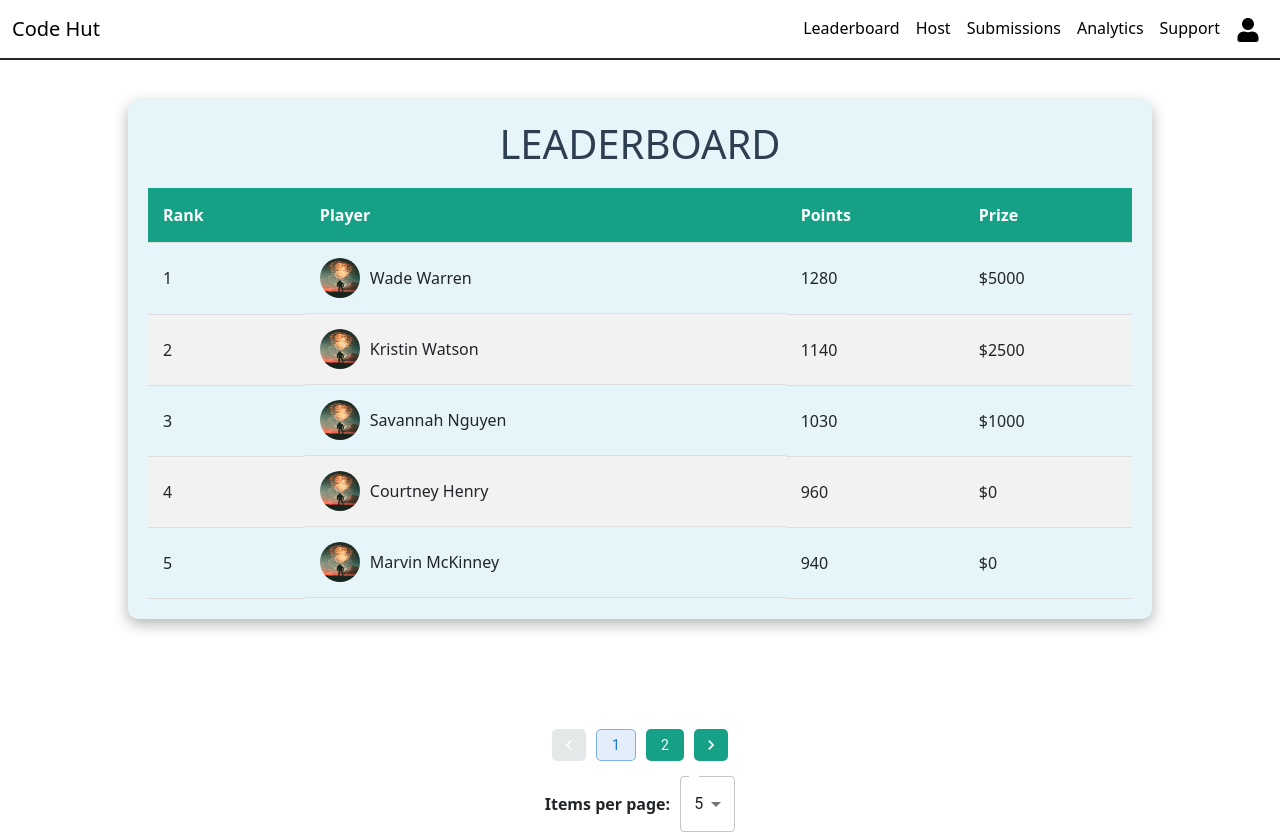
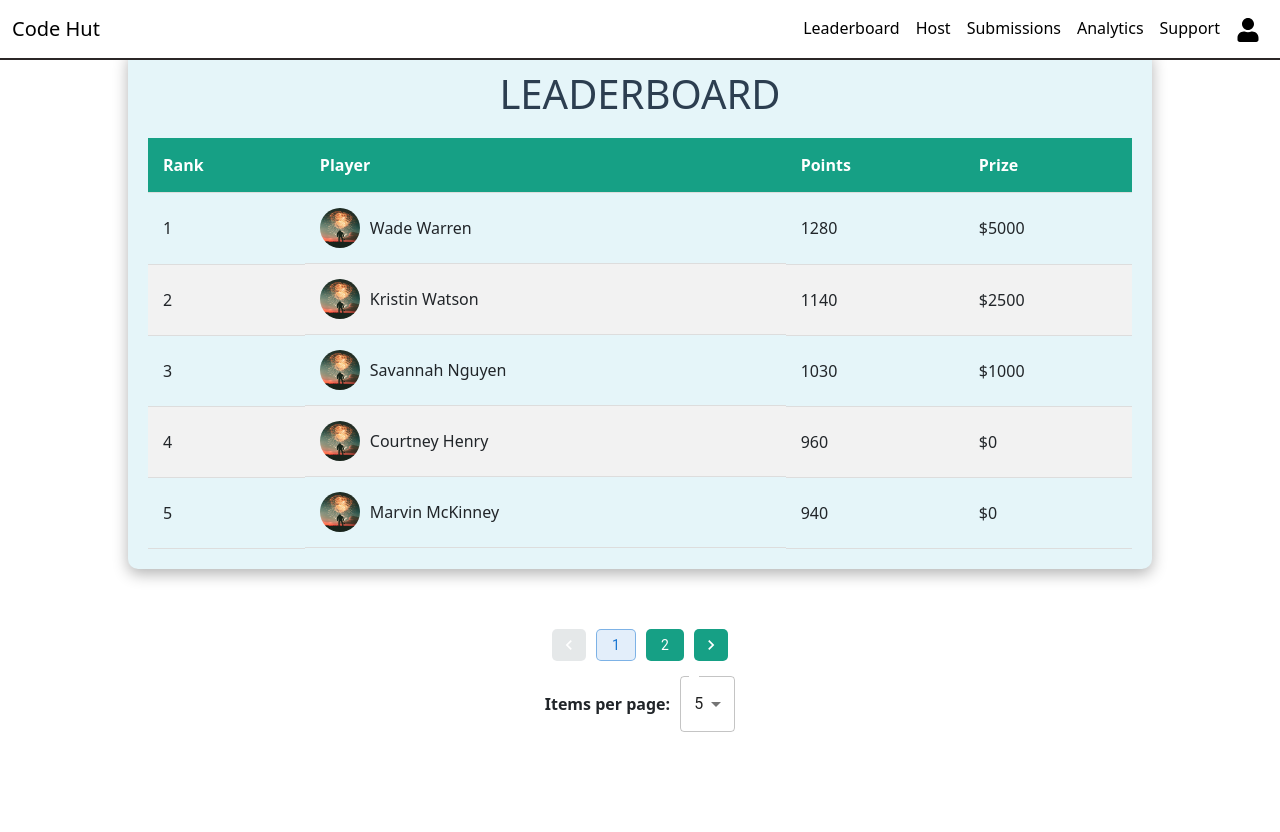
Before and after one commit to atmabodha/utmt-hackathon-platform, a React (Create React App) app in the folder front-end/coding_contest_app/: page /leaderboard in a window 1280 px wide. After the commit the page ends 800 px from the top, so only its background shows below. Built offline with nearby package versions, Linux system fonts and the light colour scheme.

Commit message:
adding pagination effect

```diff
--- a/front-end/coding_contest_app/src/host/components/leaderboard/Leaderboard.css
+++ b/front-end/coding_contest_app/src/host/components/leaderboard/Leaderboard.css
@@ -1,6 +1,6 @@
 .leaderboard {
   width: 80%;
-  margin: 100px auto;
+  margin: 50px auto;
   background: #e5f5f9;
   border-radius: 10px;
   padding: 20px;
@@ -49,7 +49,6 @@
 
 @media (max-width: 768px) {
   .leaderboard {
-    margin: 50px auto;
     width: 90%;
     margin: 20px auto;
     padding: 10px;
@@ -73,7 +72,6 @@
 
 @media (max-width: 443px) {
   .leaderboard {
-    margin: 50px auto;
     width: 100%;
     margin: 10px auto;
     padding: 10px;
```
